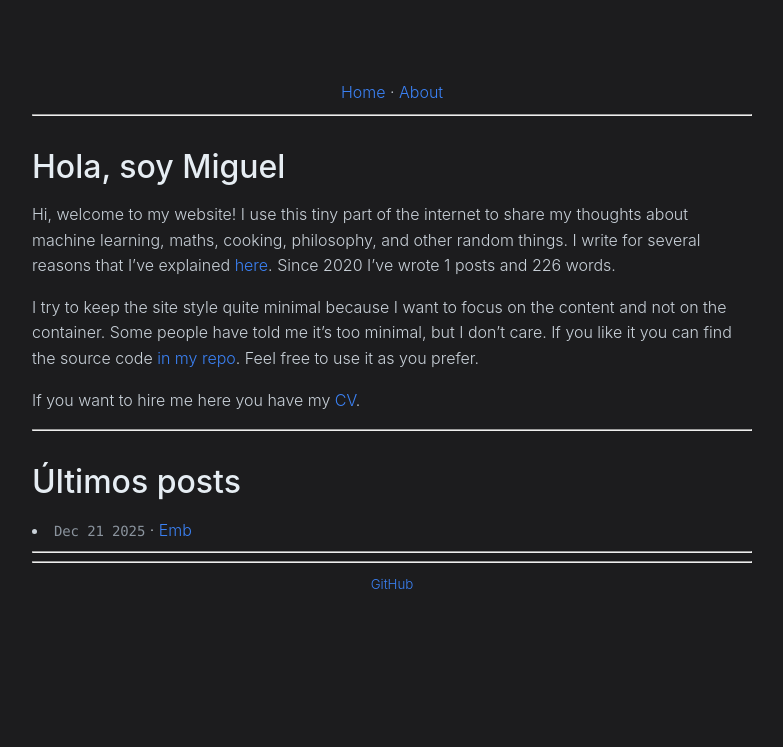
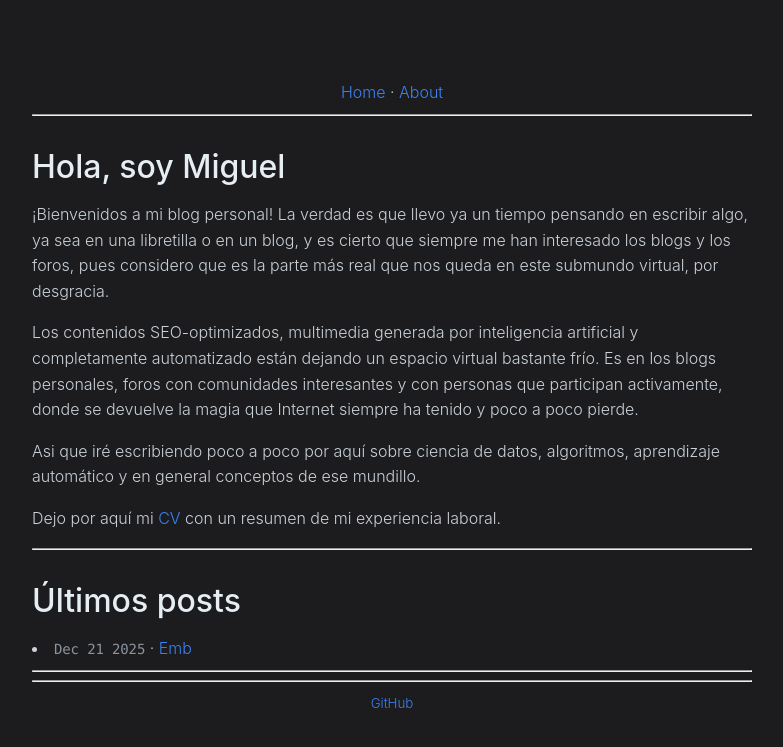
Before and after one commit to Migue8gl/Migue8gl.github.io, a Jekyll site: the page built from index.md, in a window 1280 px wide. Shown: the top 747 px of the page, without its empty margins (248-1031 px from the left). Built offline with Jekyll 4.4.1, drawn with Linux system fonts in a browser that asks for light colours.

Commit message:
update to index page

```diff
--- a/_config.yml
+++ b/_config.yml
@@ -23,7 +23,7 @@ email: migue8gl@gmail.com
 description: >- # this means to ignore newlines until "baseurl:"
   ¡Bienvenidos a mi blog! Aquí escribiré sobre cosas que me interesen.
 baseurl: "" # the subpath of your site, e.g. /blog
-url: "" # the base hostname & protocol for your site, e.g. http://example.com
+url: "https://Migue8gl.github.io" # the base hostname & protocol for your site, e.g. http://example.com
 github_link: https://github.com/Migue8gl
 
 # Build settings
--- a/index.md
+++ b/index.md
@@ -7,22 +7,15 @@ title: Miguel García
 description: Hola, soy Miguel García. En este blog escribiré sobre *Machine Learning* y de vez en cuando de otras cosas que me interesen.
 ---
 
-{% assign totalPosts = site.posts | size %}
-{% assign totalWords = 0 %}
-
-{% for post in site.posts %}
-  {% assign postWords = post.content | number_of_words %}
-  {% assign totalWords = totalWords | plus: postWords %}
-{% endfor %}
-
 # Hola, soy Miguel
 
-Hi, welcome to my website! I use this tiny part of the internet to share my thoughts about machine learning, maths, cooking, philosophy, and other random things. I write for several reasons that I've explained [here](http://alexmolas.com/2023/07/15/nobody-cares-about-your-blog.html). Since 2020 I've wrote {{ totalPosts }} posts and {{ totalWords }} words.
+¡Bienvenidos a mi blog personal! La verdad es que llevo ya un tiempo pensando en escribir algo, ya sea en una libretilla o en un blog, y es cierto que siempre me han interesado los blogs y los foros, pues considero que es la parte más real que nos queda en este submundo virtual, por desgracia.
 
-I try to keep the site style quite minimal because I want to focus on the content and not on the container. Some people have told me it's too minimal, but I don't care. If you like it you can find the source code [in my repo](https://github.com/alexmolas/alexmolas.github.io/). Feel free to use it as you prefer.
+Los contenidos SEO-optimizados, multimedia generada por inteligencia artificial y completamente automatizado están dejando un espacio virtual bastante frío. Es en los blogs personales, foros con comunidades interesantes y con personas que participan activamente, donde se devuelve la magia que Internet siempre ha tenido y poco a poco pierde.
 
+Asi que iré escribiendo poco a poco por aquí sobre ciencia de datos, algoritmos, aprendizaje automático y en general conceptos de ese mundillo.
 
-If you want to hire me here you have my <a href="/cv/">CV</a>.
+Dejo por aquí mi <a href="/cv/">CV</a> con un resumen de mi experiencia laboral.
 
 
 ---
```
Also changed, not shown: about.md (+5 -3 lines).
